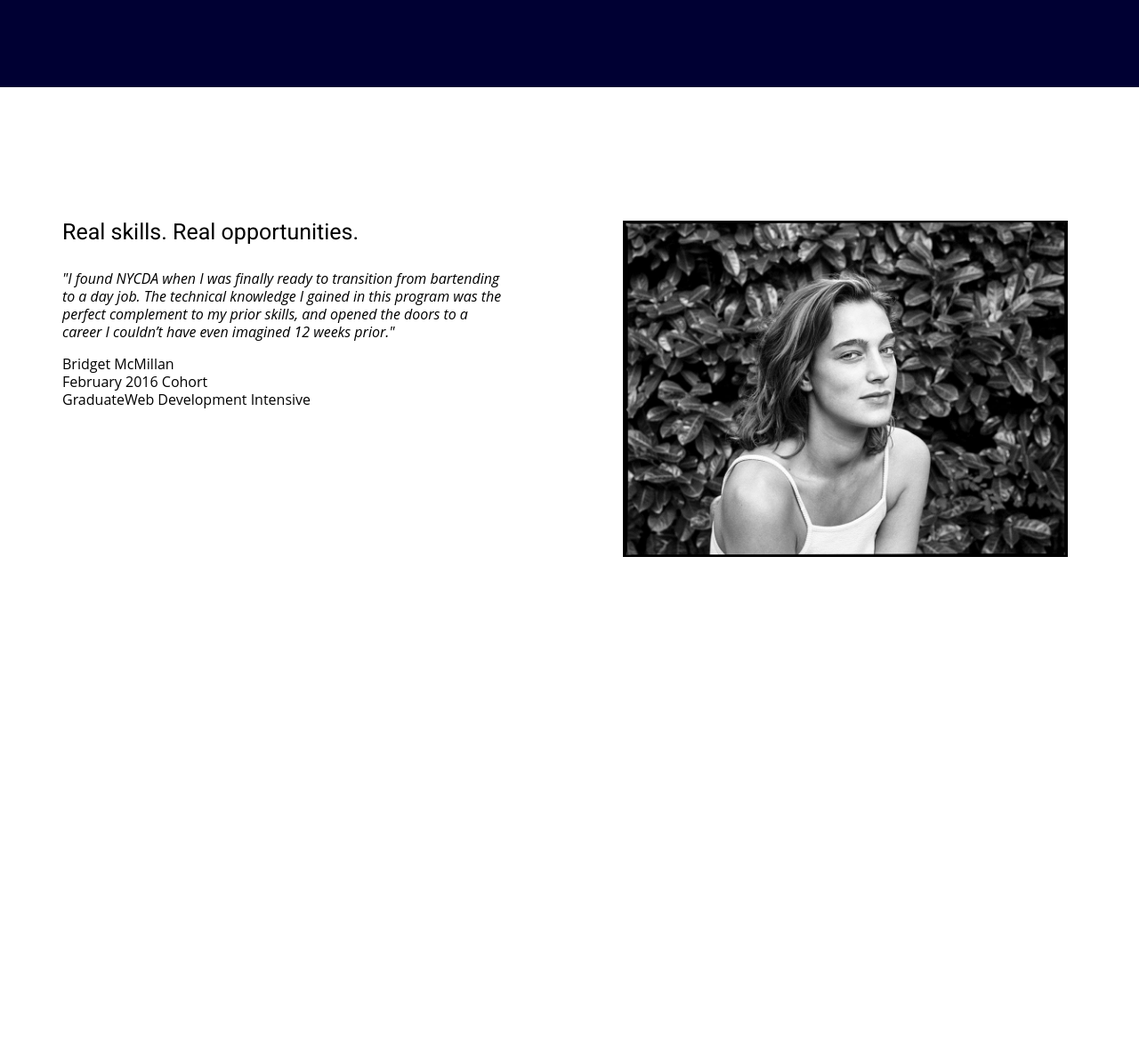
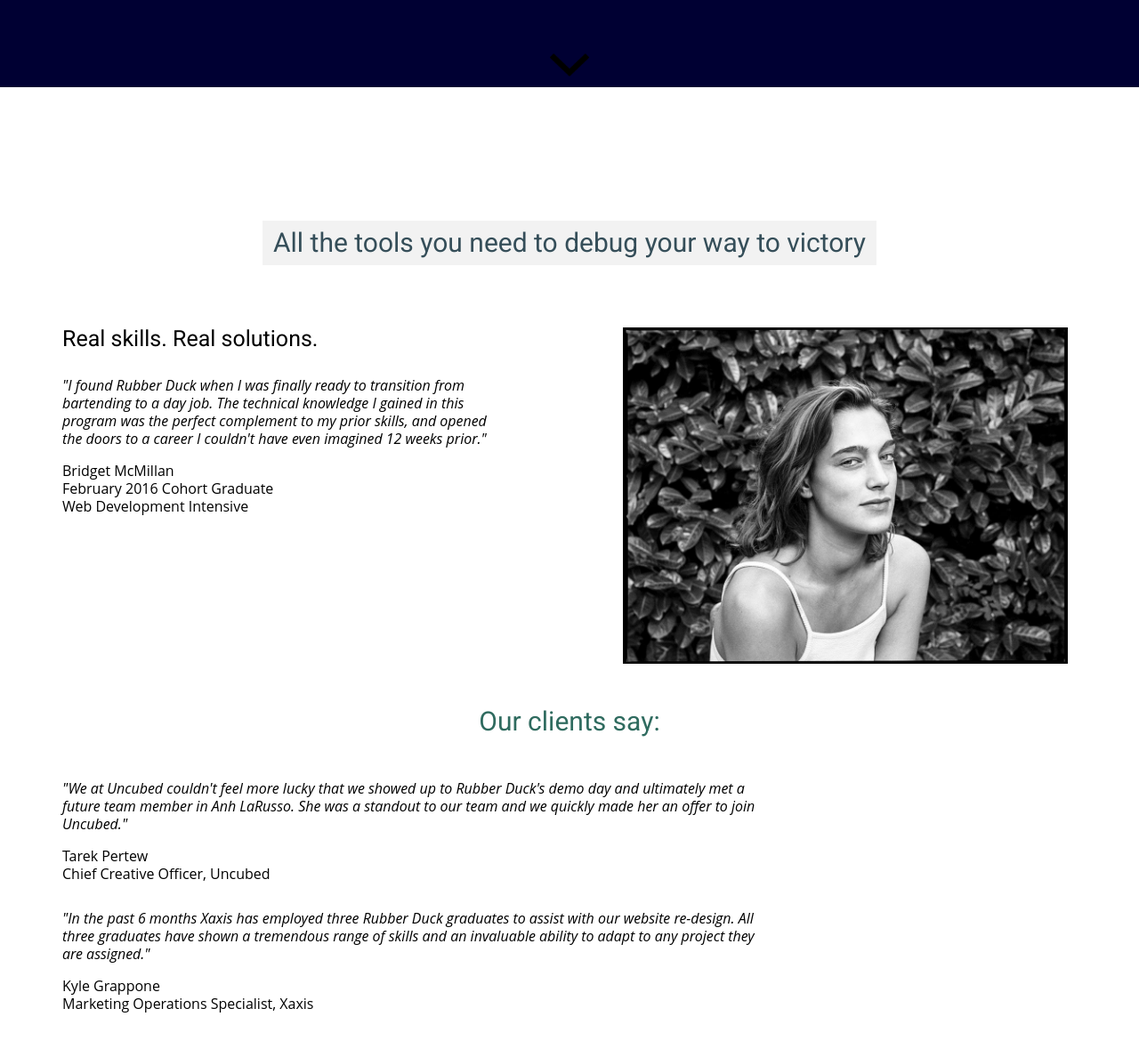
Before and after one commit to ArvidWaasdorp/rubberduck, a plain HTML site: page index.html in a window 1280 px wide. Shown: the part 702-1890 px from the top of the page at 89% size. Before the commit the page ends 1600 px from the top, so only its background shows below. Drawn offline with nearby package versions, Linux system fonts and the light colour scheme; a web font is replaced by a local one.

Commit message:
made changes in the navbar order and added quotes to page2 from index.html

```diff
--- a/index.html
+++ b/index.html
@@ -15,12 +15,17 @@
     <link rel="stylesheet" type="text/css" href="styles/styles.css">
     <link href="https://fonts.googleapis.com/css?family=Montserrat|Patrick+Hand+SC|Permanent+Marker|Roboto" rel="stylesheet">
 
-    <script type="text/javascript" src="scripts/scripts.js"></script>
     <script type="text/javascript" src="https://ajax.googleapis.com/ajax/libs/jquery/1.12.4/jquery.min.js"></script>
 
     <title>RubberDuck inc. co.</title>
   </head>
   <body>
+
+    <!--  ARROWS -->
+
+    <div id="bar-left" class="bar"></div>
+    <div id="bar-right" class="bar"></div>
+    <div id="bar-down" class="bar"></div>
 
     <!-- LOGO -->
 
@@ -32,10 +37,10 @@
 
       <nav>
         <ul>
+          <li><a href="about.html" class="nav-button">about</a></li>
+          <li><a href="events.html" class="nav-button">events</a></li>
+          <li><a href="work.html" class="nav-button">work</a></li>
           <li><a href="index.html" class="nav-button">home</a></li>
-          <li><a href="work.html" class="nav-button">work</a></li>
-          <li><a href="events.html" class="nav-button">events</a></li>
-          <li><a href="about.html" class="nav-button">about</a></li>
         </ul>
       </nav>
 
@@ -55,14 +60,34 @@
       <div id="page2" class="page2 page"><a name="2"></a>
         <div class='content'>
 
-        <div class="quotes">
+        <div class="title1">
+          <h1>All the tools you need to debug your way to victory</h1>
+        </div>
 
-            <h3>Real skills. Real opportunities.</h3>
-            <p>"I found NYCDA when I was finally ready to transition from bartending to a day job. The technical knowledge I gained in this program was the perfect complement to my prior skills, and opened the doors to a career I couldn’t have even imagined 12 weeks prior."</p><br><span>Bridget McMillan<br>February 2016 Cohort<br> GraduateWeb Development Intensive</span>
+        <div class="quote1">
+
+          <h3>Real skills. Real solutions.</h3>
+          <p>"I found Rubber Duck when I was finally ready to transition from bartending to a day job. The technical knowledge I gained in this program was the perfect complement to my prior skills, and opened the doors to a career I couldn't have even imagined 12 weeks prior."</p><br><span>Bridget McMillan<br>February 2016 Cohort Graduate<br>Web Development Intensive</span>
 
         </div>
 
          <img src="images/julia.jpg" alt="Julia" class="julia">
+
+        <div class="title2">
+          <h1>Our clients say:</h1>
+        </div>
+
+        <div class="quote2">
+
+          <p>"We at Uncubed couldn't feel more lucky that we showed up to Rubber Duck's demo day and ultimately met a future team member in Anh LaRusso. She was a standout to our team and we quickly made her an offer to join Uncubed."</p><br><span>Tarek Pertew<br>Chief Creative Officer, Uncubed</span>
+
+        </div>
+
+        <div class="quote3">
+
+          <p>"In the past 6 months Xaxis has employed three Rubber Duck graduates to assist with our website re-design. All three graduates have shown a tremendous range of skills and an invaluable ability to adapt to any project they are assigned."</p><br><span>Kyle Grappone<br>Marketing Operations Specialist, Xaxis</span>
+
+        </div>
 
 
         </div>
--- a/styles/styles.css
+++ b/styles/styles.css
@@ -2,13 +2,33 @@
   box-sizing: border-box;
 }
 
-/* *
- {
-  font-family: arial;
- }
- */
+.bar {
+  background-repeat:no-repeat;
+  background-size:contain;
+  background-position: center;
+  position: absolute;
+}
 
+#bar-left {
+  left: 0;
+  background-image: url('../images/chevron-left.png');
+  min-height: 100%;
+  width: 50px;
+}
 
+#bar-right {
+  right:0;
+  background-image: url('../images/chevron-right.png');
+  min-height: 100%;
+  width: 50px;
+}
+
+#bar-down {
+  bottom: 0;
+  height: 50px;
+  min-width: 100%;
+  background-image: url('../images/chevron-down.png');
+}
 
 .logo {
   position: fixed;
@@ -74,24 +94,66 @@ nav ul {
   transition: color 0.4s ease;
 }
 
-.quotes, .julia {
+.title1, .title2 {
   position: relative;
-  display: inline-block;
+  margin: 0 auto;
+  width: 690px;
+  top: 150px;
+  padding: 10px;
+  font-family: 'Roboto', sans-serif;
+  font-size: 30px;
+  text-align: center;
+}
+
+.title1 {
+  background-color: #f2f2f2;
+
+}
+
+.title1 h1 {
+  color: #354E59;
+}
+
+.title2 h1 {
+  color: #2F6B5F;
+}
+
+.quote1, .julia {
+  position: relative;
   float: left;
   width: 500px;
-  top: 150px;
+  top: 200px;
+  padding-bottom: 50px;
+  padding-top: 20px;
+
 }
 
-.quotes {
+.quote1, .julia {
+  display: inline-block;
+  padding-bottom: 100px;
+}
+
+.quote1, .quote2, .quote3 {
   left: 70px;
 }
 
-.quotes h3 {
+.quote2, .quote3 {
+  position: relative;
+  float: left;
+  width: 800px;
+  top: 160px;
+}
+
+.quote3 {
+  padding-bottom: 50px;
+}
+
+.quote1 h3 {
   font-size: 25px;
   font-family: 'Roboto', sans-serif;
 }
 
-.quotes p {
+.quote1 p, .quote2 p, .quote3 p {
   font-family: 'Open Sans', sans-serif;
   margin-top: 30px;
   font-style: italic;
@@ -104,10 +166,12 @@ span {
   line-height: 20px;
 }
 
-
 .julia {
   left: 200px;
 }
+
+
+
 
 =======
  body
```
